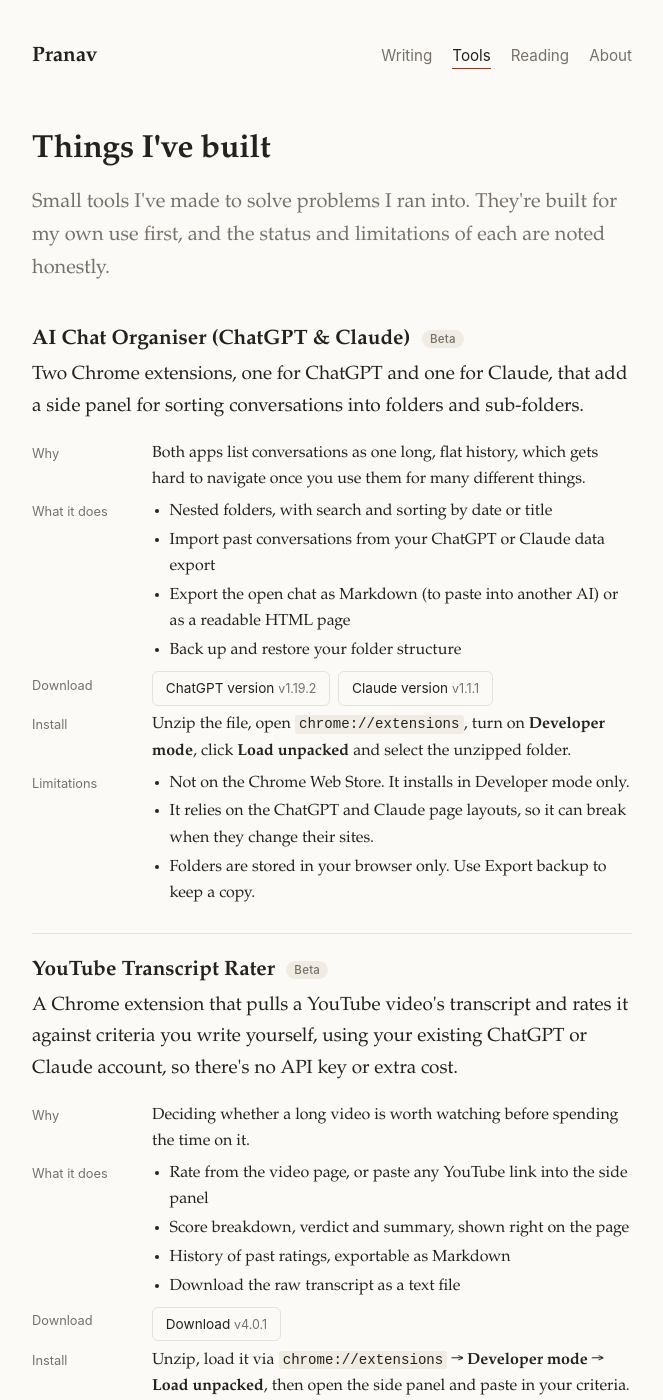
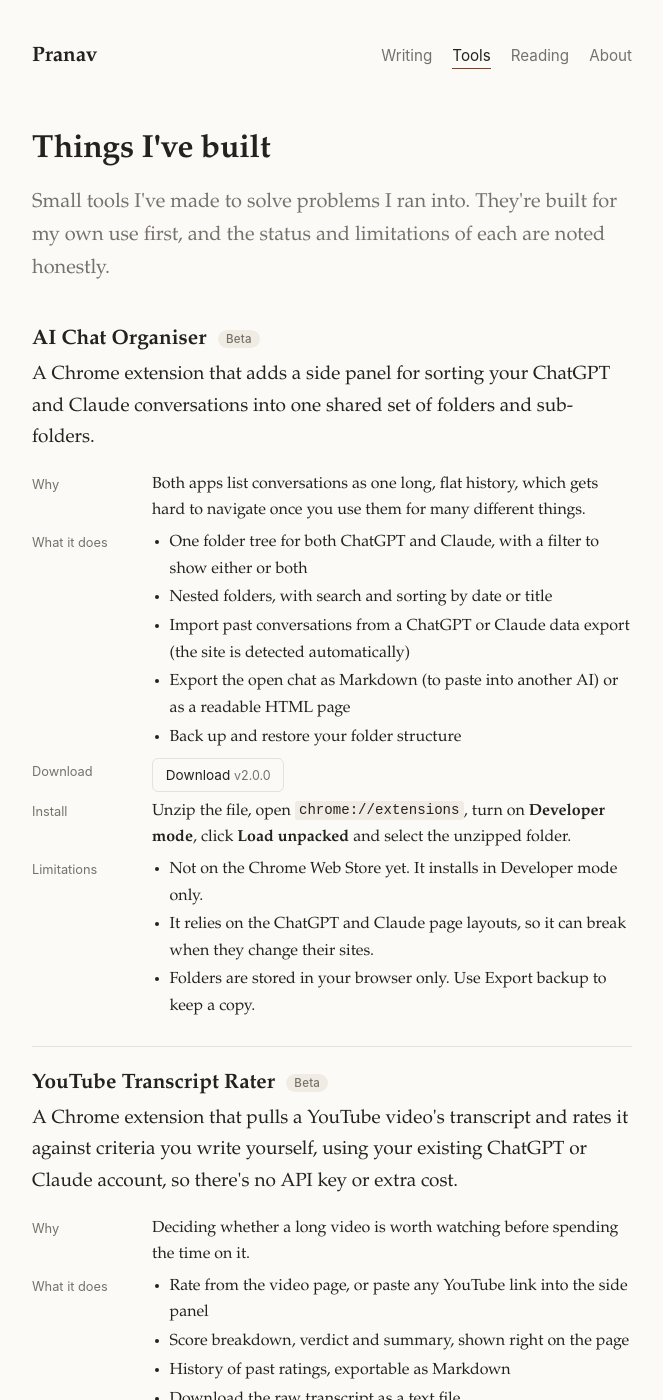
Before and after one commit to P-sinkar/P-sinkar.github.io, a Jekyll site: the page built from tools.html, in a window 1280 px wide and 1400 px high. Shown: the whole window, without its empty margins (308-971 px from the left). Built offline with Jekyll 4.4.1, drawn with Linux system fonts in a browser that asks for light colours.

Commit message:
Replace separate organisers with AI Chat Organiser v2.0.0; quiet Substack sync until a feed exists
Co-Authored-By: Claude Opus 5.5 <noreply@anthropic.com>
Claude-Session: https://claude.ai/code/session_01WLZp7DsgwKqm3Zbe75ynJs

```diff
--- a/_data/tools.yml
+++ b/_data/tools.yml
@@ -9,25 +9,23 @@
 # Download files live in assets/downloads/. To ship a new version, upload the new zip there
 # and update the file name and version below.
 
-- name: AI Chat Organiser (ChatGPT & Claude)
-  description: Two Chrome extensions, one for ChatGPT and one for Claude, that add a side panel for sorting conversations into folders and sub-folders.
+- name: AI Chat Organiser
+  description: A Chrome extension that adds a side panel for sorting your ChatGPT and Claude conversations into one shared set of folders and sub-folders.
   problem: Both apps list conversations as one long, flat history, which gets hard to navigate once you use them for many different things.
   status: Beta
   features:
+    - One folder tree for both ChatGPT and Claude, with a filter to show either or both
     - Nested folders, with search and sorting by date or title
-    - Import past conversations from your ChatGPT or Claude data export
+    - Import past conversations from a ChatGPT or Claude data export (the site is detected automatically)
     - Export the open chat as Markdown (to paste into another AI) or as a readable HTML page
     - Back up and restore your folder structure
   downloads:
-    - label: ChatGPT version
-      file: chatgpt-organizer-v1.19.2.zip
-      version: 1.19.2
-    - label: Claude version
-      file: claude-organizer-v1.1.1.zip
-      version: 1.1.1
+    - label: Download
+      file: ai-chat-organizer-v2.0.0.zip
+      version: 2.0.0
   install: Unzip the file, open `chrome://extensions`, turn on **Developer mode**, click **Load unpacked** and select the unzipped folder.
   limitations:
-    - Not on the Chrome Web Store. It installs in Developer mode only.
+    - Not on the Chrome Web Store yet. It installs in Developer mode only.
     - It relies on the ChatGPT and Claude page layouts, so it can break when they change their sites.
     - Folders are stored in your browser only. Use Export backup to keep a copy.
 
```
Also changed, not shown: 4 other files.
